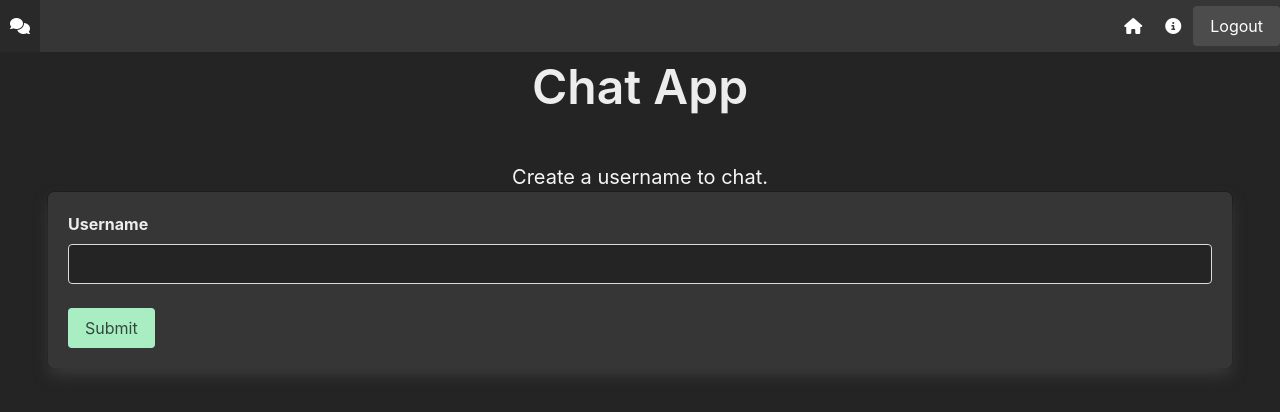
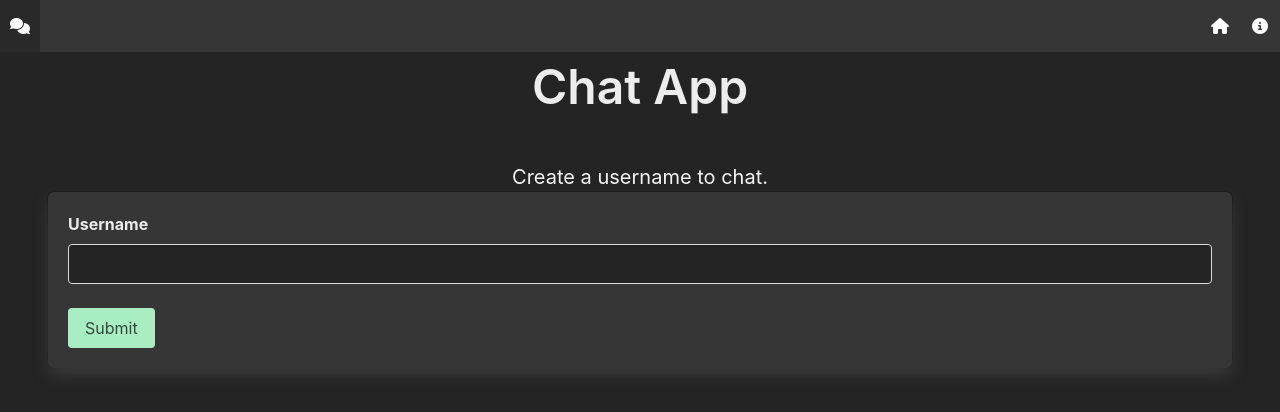
Before and after one commit to timamero/react-nodejs-video-chat, a React (Create React App) app in the folder frontend/: page / in a window 1280 px wide. Shown: the top 412 px of the page. Built offline with nearby package versions, Linux system fonts and the light colour scheme; no server answers.

Commit message:
conditionally render logout button

```diff
--- a/frontend/src/components/Layout/Navbar/Navbar.tsx
+++ b/frontend/src/components/Layout/Navbar/Navbar.tsx
@@ -1,13 +1,18 @@
 import React, { useState } from 'react';
 import { Link } from 'react-router-dom';
 import { resetAppUser } from '../../../util/middleware/appActions/user';
+import { sendRemoveUser } from '../../../services/socket/publishers';
+import { useAppSelector } from '../../../app/hooks';
 
 const Navbar: React.FC = () => {
   const [isMenuActive, setIsMenuActive] = useState(false);
 
+  const user = useAppSelector(state => state.user);
+
   const handleLogout = () => {
     window.localStorage.removeItem('chat-username');
     resetAppUser();
+    sendRemoveUser();
   };
 
   return (
@@ -37,12 +42,16 @@ const Navbar: React.FC = () => {
               <i className="fas fa-info-circle p-1"></i>
             </span>
           </Link>
-          <div className='buttons is-flex is-flex-direction-row is-justify-content-center'>
-            <button className="button is-info" onClick={handleLogout}>
-              Logout
-            </button>
-          </div>
-
+          {!user.isBusy && user.username
+            ?
+            <div className='buttons is-flex is-flex-direction-row is-justify-content-center'>
+              <button className="button is-info" onClick={handleLogout}>
+                Logout
+              </button>
+            </div>
+            :
+            null
+          }
         </div>
       </div>
     </nav>
--- a/frontend/src/services/socket/publishers.ts
+++ b/frontend/src/services/socket/publishers.ts
@@ -59,6 +59,6 @@ export const sendEndChat = (roomId: string): void => {
 /**
  * Send socket event to remove logged out user from database
  */
-export const sendRemoveUser = (socketId: string): void => {
-  socket.emit('user exit', socketId);
+export const sendRemoveUser = (): void => {
+  socket.emit('user exit');
 };
```
